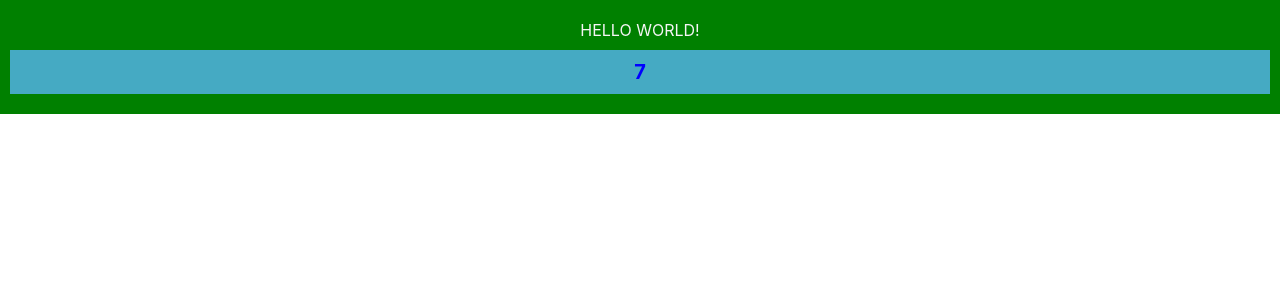
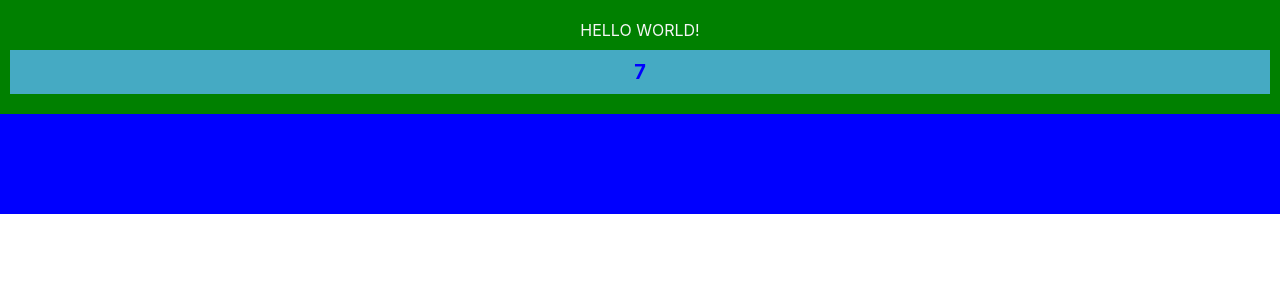
Before and after one commit to react-city/my_first_react_app, a React (Create React App) app: page / in a window 1280 px wide. Shown: the top 300 px of the page. Built offline with nearby package versions, Linux system fonts and the light colour scheme.

Commit message:
анимация

```diff
--- a/src/App.js
+++ b/src/App.js
@@ -1,5 +1,6 @@
 import React, { Component } from 'react';
 import Header from './components/Header/Header';
+import Animation from './components/Animation/Animation';
 import './App.css';
 
 class App extends Component {
@@ -7,6 +8,7 @@ class App extends Component {
     return (
       <div className="App">
         <Header />
+        <Animation />
       </div>
     );
   }
--- /dev/null
+++ b/src/components/Animation/Animation.css
@@ -0,0 +1,18 @@
+.animation{
+    animation: changeColor 3s linear infinite alternate;
+    height: 100px;
+}
+
+@keyframes changeColor {
+    from {
+        background-color: red;
+    }
+
+    50% {
+        background-color: blue;
+    }
+
+    to {
+        background-color: yellow;
+    }
+  }
--- /dev/null
+++ b/src/components/Animation/Animation.jsx
@@ -0,0 +1,10 @@
+import React from 'react';
+import './Animation.css';
+
+export default class Animation extends React.Component {
+    render() {
+        return (
+            <div className="animation" />
+        );
+    }
+}
```
